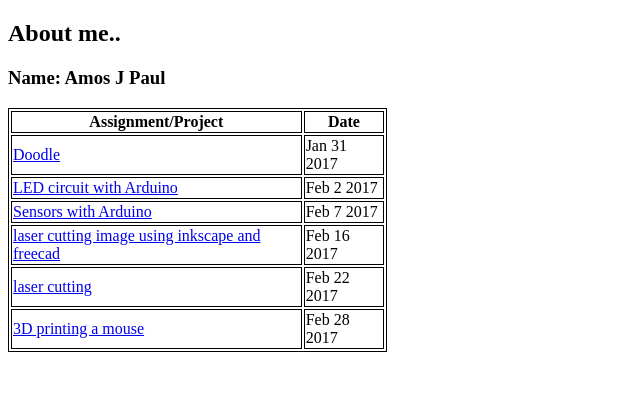
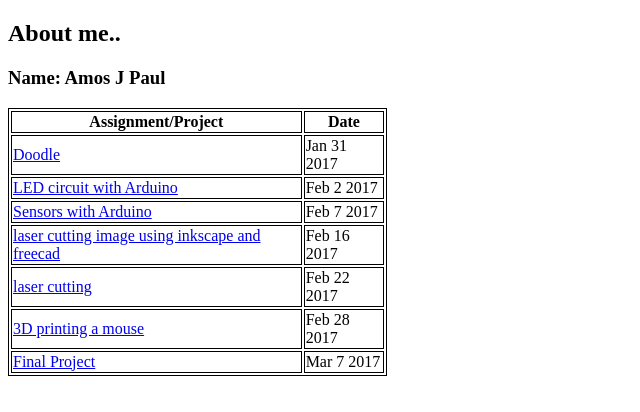
Before and after one commit to lungiman/lungiman.github.io, a plain HTML site: page index.html in a window 1280 px wide. Shown: the whole page, without its empty margins (0-640 px from the left). Drawn offline with Linux system fonts and the light colour scheme.

Commit message:
Update index.html
added link to the final project

```diff
--- a/index.html
+++ b/index.html
@@ -39,6 +39,10 @@ table, th, td {
     <td><a href="https://sarangppande.github.io/CSE-592/mouse-2.html">3D printing a mouse </a></td>
      <td>Feb 28 2017 </td>
 </tr>
+     <tr>
+    <td><a href="https://lungiman.github.io/smartlamp/">Final Project </a></td>
+     <td>Mar 7 2017 </td>
+</tr>
 </table>
 
 </body>
```
